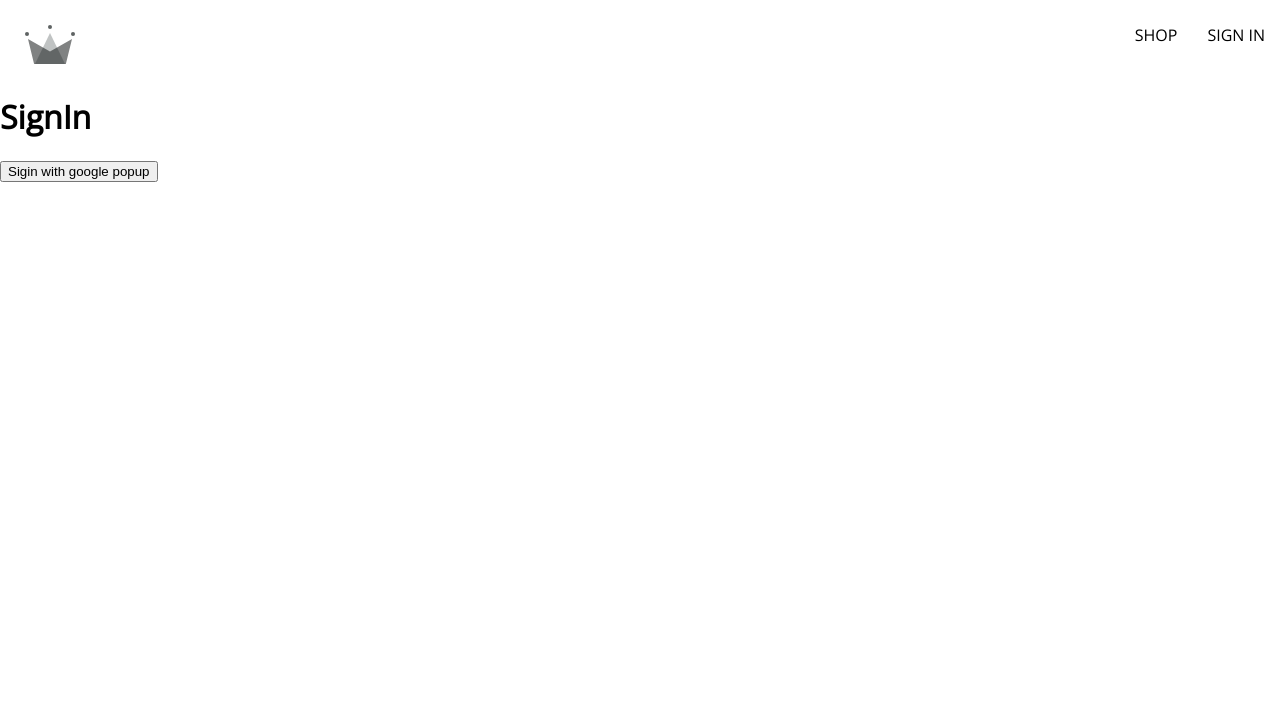
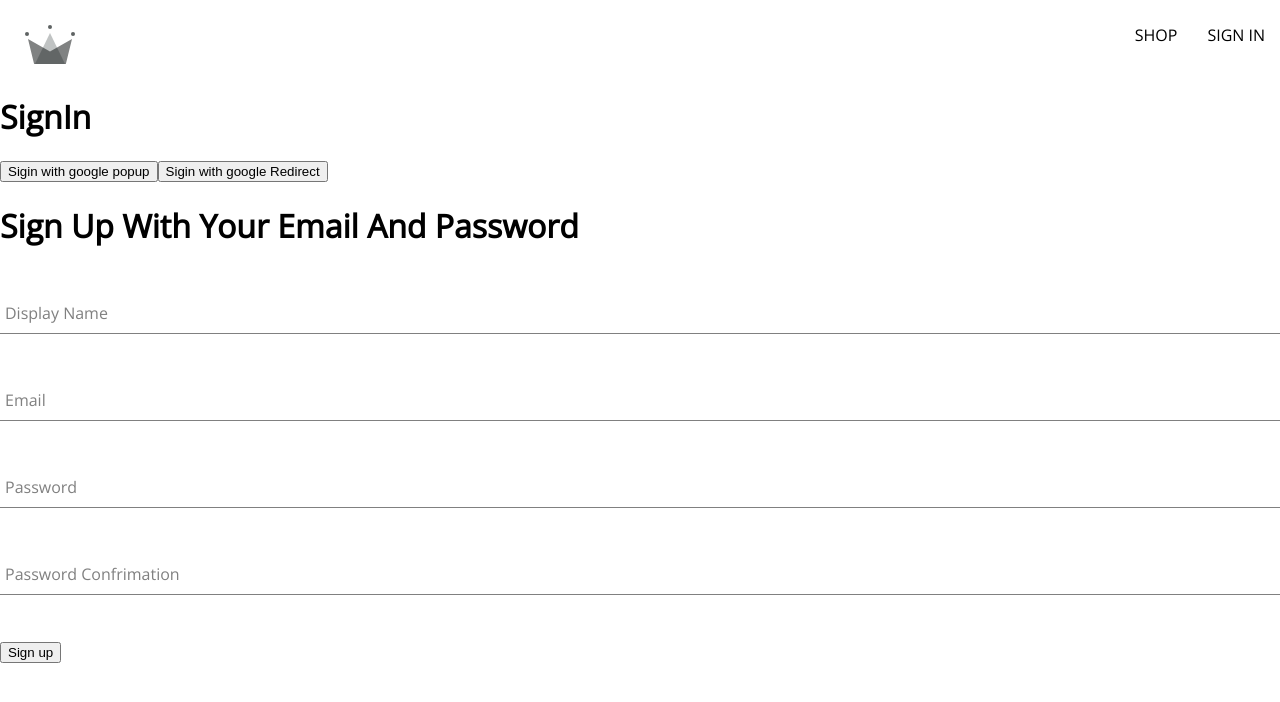
Before and after one commit to Reeyy/E-Commerce-Capstone-Project, a React (Create React App) app: page /sign-in in a window 1280 px wide. Shown: the top 702 px of the page. Built offline with nearby package versions, Linux system fonts and the light colour scheme.

Commit message:
add form sigin

```diff
--- /dev/null
+++ b/src/components/form-input/form-input.component.jsx
@@ -0,0 +1,20 @@
+import React from "react";
+import "./form-input.styles.scss";
+const FormInput = ({ label, inputOptions }) => {
+  return (
+    <div className="group">
+      <input className="form-input" {...inputOptions} />
+      {label && (
+        <label
+          className={`${
+            inputOptions.value.length ? "shrink" : ""
+          } form-input-label`}
+        >
+          {label}
+        </label>
+      )}
+    </div>
+  );
+};
+
+export default FormInput;
--- /dev/null
+++ b/src/components/form-input/form-input.styles.scss
@@ -0,0 +1,54 @@
+$sub-color: grey;
+$main-color: black;
+
+@mixin shrinkLabel {
+  top: -12px;
+  font-size: 12px;
+  color: $main-color;
+}
+
+.group {
+  position: relative;
+  margin: 45px 0;
+
+  .form-input {
+    background: none;
+    background-color: white;
+    color: $sub-color;
+    font-size: 18px;
+    padding: 10px 10px 10px 5px;
+    display: block;
+    width: 100%;
+    border: none;
+    border-radius: 0;
+    border-bottom: 1px solid $sub-color;
+    margin: 25px 0;
+
+    &:focus {
+      outline: none;
+    }
+
+    &:focus ~ .form-input-label {
+      @include shrinkLabel();
+    }
+  }
+
+  input[type="password"] {
+    letter-spacing: 0.3em;
+  }
+
+  .form-input-label {
+    color: $sub-color;
+    font-size: 16px;
+    font-weight: normal;
+    position: absolute;
+    pointer-events: none;
+    left: 5px;
+    top: 10px;
+    transition: 300ms ease all;
+
+    &.shrink {
+      @include shrinkLabel();
+    }
+  }
+}
--- /dev/null
+++ b/src/components/sing-up-form/sign-up-form.component.jsx
@@ -0,0 +1,103 @@
+import React, { useState } from "react";
+import {
+  createAuthUserWithEmailAndPassword,
+  createUserDocumentFromAuth,
+} from "../../utils/firebase/firebase.utils";
+
+import FormInput from "../form-input/form-input.component";
+
+//! initial value dari form
+const defaultformField = {
+  displayName: "",
+  email: "",
+  password: "",
+  confirmPassword: "",
+};
+const SignUpForm = () => {
+  const [formFields, setFormFields] = useState(defaultformField);
+  //*destructuring the value of form
+  const { displayName, email, password, confirmPassword } = formFields;
+
+  const resetFormFields = () => {
+    setFormFields(defaultformField);
+  };
+
+  const handleChange = (event) => {
+    const { name, value } = event.target;
+    setFormFields({ ...formFields, [name]: value });
+    //* set name value menggnakan [name]:value
+  };
+
+  const handleSubmit = async (event) => {
+    event.preventDefault();
+
+    if (password !== confirmPassword) {
+      alert("password do not match");
+      return;
+    }
+    try {
+      const respone = await createAuthUserWithEmailAndPassword(email, password);
+      console.log(respone);
+      await createUserDocumentFromAuth(respone.user, { displayName });
+      resetFormFields();
+    } catch (error) {
+      if (error.code === "auth/email-already-in-use") {
+        alert("Email already in use");
+      } else {
+        console.log(error);
+      }
+    }
+  };
+
+  return (
+    <div>
+      <h1>Sign Up With Your Email And Password</h1>
+      <form onSubmit={handleSubmit}>
+        <FormInput
+          label="Display Name"
+          inputOptions={{
+            type: "text",
+            required: true,
+            onChange: handleChange,
+            name: "displayName",
+            value: displayName,
+          }}
+        />
+        <FormInput
+          label="Email"
+          inputOptions={{
+            type: "text",
+            required: true,
+            onChange: handleChange,
+            name: "email",
+            value: email,
+          }}
+        />
+        <FormInput
+          label="Password"
+          inputOptions={{
+            type: "text",
+            required: true,
+            onChange: handleChange,
+            name: "password",
+            value: password,
+          }}
+        />
+        <FormInput
+          label="Password Confrimation"
+          inputOptions={{
+            type: "text",
+            required: true,
+            onChange: handleChange,
+            name: "confirmPassword",
+            value: confirmPassword,
+          }}
+        />
+
+        <button type="submit">Sign up</button>
+      </form>
+    </div>
+  );
+};
+
+export default SignUpForm;
--- a/src/routes/sign-in/SignIn.jsx
+++ b/src/routes/sign-in/SignIn.jsx
@@ -1,22 +1,43 @@
-import React from "react";
+import React, { useEffect } from "react";
+import { getRedirectResult } from "firebase/auth";
 import {
+  auth,
   createUserDocumentFromAuth,
   signInWithGooglePopup,
+  signInWithGoogleRedirect,
 } from "../../utils/firebase/firebase.utils";
+import SignUpForm from "../../components/sing-up-form/sign-up-form.component";
 
+const Redirect = async () => {
+  const respone = await getRedirectResult(auth);
+  if (respone) {
+    const userDocRef = await createUserDocumentFromAuth(respone.user);
+  }
+  console.log(respone);
+};
 const SignIn = () => {
+  useEffect(() => {
+    Redirect();
+  }, []);
+
   const logGoogleUser = async () => {
     const respone = await signInWithGooglePopup();
     console.log(respone);
     const userDocRef = await createUserDocumentFromAuth(respone.user);
+
     //! w/Destructuring
     // const {user} = await signInWithGooglePopup();
     // createUserDocumentFromAuth(user);
   };
+
   return (
     <div>
       <h1>SignIn</h1>
       <button onClick={logGoogleUser}>Sigin with google popup</button>
+      <button onClick={signInWithGoogleRedirect}>
+        Sigin with google Redirect
+      </button>
+      <SignUpForm />
     </div>
   );
 };
--- a/src/utils/firebase/firebase.utils.js
+++ b/src/utils/firebase/firebase.utils.js
@@ -4,6 +4,7 @@ import {
   signInWithRedirect,
   signInWithPopup,
   GoogleAuthProvider,
+  createUserWithEmailAndPassword,
 } from "firebase/auth";
 import { getFirestore, doc, getDoc, setDoc } from "firebase/firestore";
 
@@ -20,42 +21,62 @@ const firebaseConfig = {
 const firebaseApp = initializeApp(firebaseConfig);
 
 //Initialize Profvider
-const provider = new GoogleAuthProvider();
+const googleProvider = new GoogleAuthProvider();
 
 //!mengunakan new karena itu kelas yang di mana nanti nya banyak dan akan berbeda
 
-provider.setCustomParameters({
+googleProvider.setCustomParameters({
   prompt: "select_account",
 });
 
 export const auth = getAuth();
-export const signInWithGooglePopup = () => signInWithPopup(auth, provider);
+export const signInWithGooglePopup = () =>
+  signInWithPopup(auth, googleProvider);
+export const signInWithGoogleRedirect = () =>
+  signInWithRedirect(auth, googleProvider);
 export const db = getFirestore();
 
-export const createUserDocumentFromAuth = async (userAuth) => {
+export const createUserDocumentFromAuth = async (
+  userAuth,
+  additonalInformation = {}
+) => {
+  if (!userAuth) return;
   const userDocRef = doc(db, "user", userAuth.uid);
   console.log(userAuth);
-  //! userSnapshot untuk cek apa ada cek apakah ada instance yang ada
-  //!dan membebuat kita bisa akses data
+  //* userSnapshot untuk cek apa ada cek apakah ada instance yang ada
+  //* dan membebuat kita bisa akses data
+
   const userSnapshot = await getDoc(userDocRef);
   console.log(userSnapshot.exists());
-  //!untuk membuat/mengambil user document
+  //* untuk membuat/mengambil user document
 
   if (!userSnapshot.exists()) {
     const { displayName, email } = userAuth;
     const createdAt = new Date();
 
     try {
-      await setDoc(userDocRef, { displayName, email, createdAt });
+      await setDoc(userDocRef, {
+        displayName,
+        email,
+        createdAt,
+        ...additonalInformation,
+      });
     } catch (error) {
       console.log("error create the user", error.message);
     }
   }
 
-  return userDocRef;
   //* if user data does not exist
   //* create / set the document with the data from userAuth in my collection
 
   //* if user data exist
   //* just return userDocRef
+  return userDocRef;
 };
+
+export const createAuthUserWithEmailAndPassword = async (email, password) => {
+  //*jika tidak ada email dan password jangan run function
+  if (!email || !password) return;
+  //*jika ada
+  return await createUserWithEmailAndPassword(auth, email, password);
+};
```
